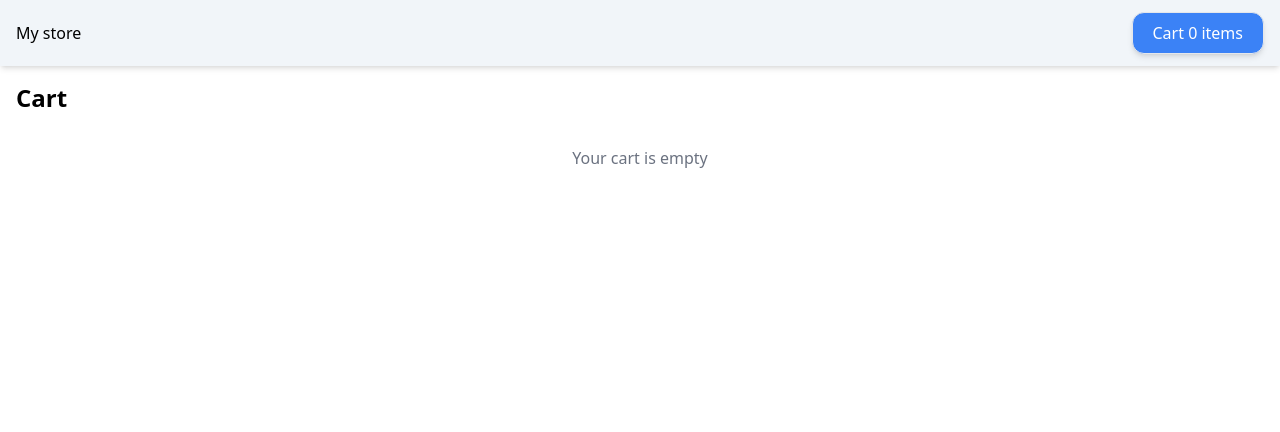
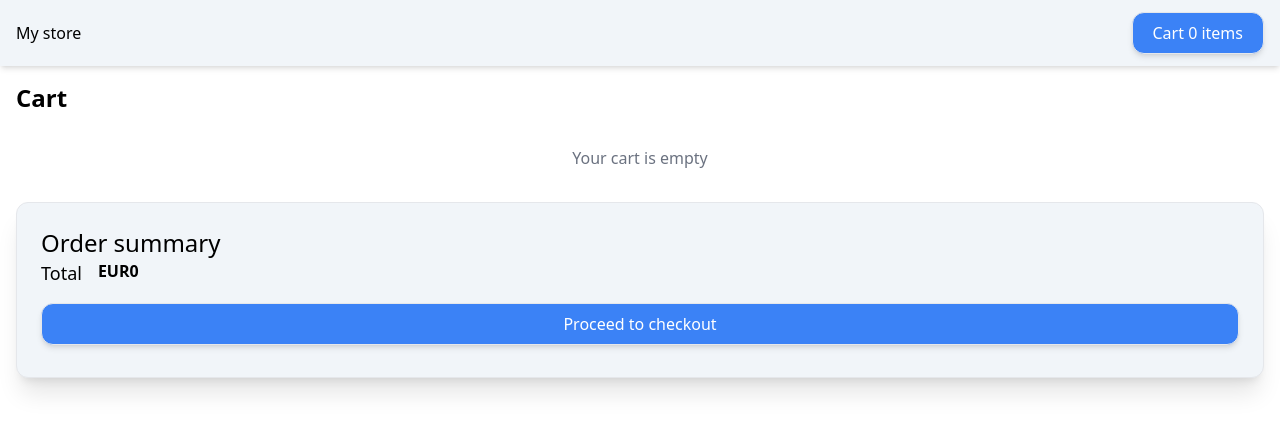
Before and after one commit to Arminbusatlic72/angular19-ecomm, an Angular app: page /cart in a window 1280 px wide. Shown: the top 432 px of the page. Built offline with nearby package versions, Linux system fonts and the light colour scheme.

Commit message:
adding cart summary component and use of 'computed 'to have reactive total amount

```diff
--- a/src/app/components/cart-item/cart-item.component.ts
+++ b/src/app/components/cart-item/cart-item.component.ts
@@ -12,9 +12,11 @@ import { CardButtonComponent } from '../card-button/card-button.component';
           [src]="product().image"
           class="w-[100px] h-[50px] object-contain"
         />
-        <div class="flex flex-col">
+        <div class="flex flex-col gap-4">
           <span class="font-bold">{{ product().title }}</span>
-          <span>{{ 'EUR ' + product().price }}</span>
+          <div class="flex gap-4">
+            <span>EUR</span> <span>{{ product().price }}</span>
+          </div>
         </div>
       </div>
       <app-card-button
--- /dev/null
+++ b/src/app/components/order-summary/order-summary.component.ts
@@ -0,0 +1,30 @@
+import { Component, computed, inject } from '@angular/core';
+import { CartService } from '../../services/cart.service';
+import { PrimaryButtonComponent } from '../primary-button/primary-button.component';
+@Component({
+  selector: 'app-order-summary',
+  imports: [PrimaryButtonComponent],
+  template: `
+    <div class="bg-slate-100 p-6 rounded-xl shadow-xl border">
+      <h2 class="text-2xl">Order summary</h2>
+      <div class="flex flex-col gap-4 mb-2">
+        <div class="flex gap-4 ">
+          <span class="text-lg">Total</span>
+          <span class="tx-large font-bold">{{ 'EUR' + total() }}</span>
+        </div>
+        <app-primary-button label="Proceed to checkout" />
+      </div>
+    </div>
+  `,
+  styles: ``,
+})
+export class OrderSummaryComponent {
+  cartService = inject(CartService);
+  total = computed(() => {
+    let total = 0;
+    for (const item of this.cartService.cart()) {
+      total += item.price;
+    }
+    return total;
+  });
+}
--- a/src/app/pages/cart/cart.component.ts
+++ b/src/app/pages/cart/cart.component.ts
@@ -2,10 +2,11 @@ import { Component, inject } from '@angular/core';
 import { CommonModule } from '@angular/common';
 import { CartService } from '../../services/cart.service';
 import { CartItemComponent } from '../../components/cart-item/cart-item.component';
+import { OrderSummaryComponent } from '../../components/order-summary/order-summary.component';
 @Component({
   selector: 'app-cart',
   standalone: true,
-  imports: [CommonModule, CartItemComponent],
+  imports: [CommonModule, CartItemComponent, OrderSummaryComponent],
   template: `
     <div class="container mx-auto p-4">
       <h2 class="text-2xl font-bold">Cart</h2>
@@ -14,6 +15,7 @@ import { CartItemComponent } from '../../components/cart-item/cart-item.componen
       } @for (item of cartService.cart(); track item.id) {
       <app-cart-item [product]="item" />
       }
+      <app-order-summary />
     </div>
   `,
   styles: ``,
--- a/src/app/pages/product-list/product-card/product-card.component.ts
+++ b/src/app/pages/product-list/product-card/product-card.component.ts
@@ -18,7 +18,7 @@ import { CartService } from '../../../services/cart.service';
       </div>
       <div class="flex flex-col">
         <span class="text-md font-bold">{{ product().title }}</span>
-        <span class="text-sm"> {{ 'EUR' + product().price }}</span>
+        <span class="text-sm"> {{ 'EUR ' + product().price }}</span>
         <app-primary-button
           class="mt-3"
           label="Add to Cart"
```
Also changed, not shown: 1 other file (tests, documents, lock files or other folders).
